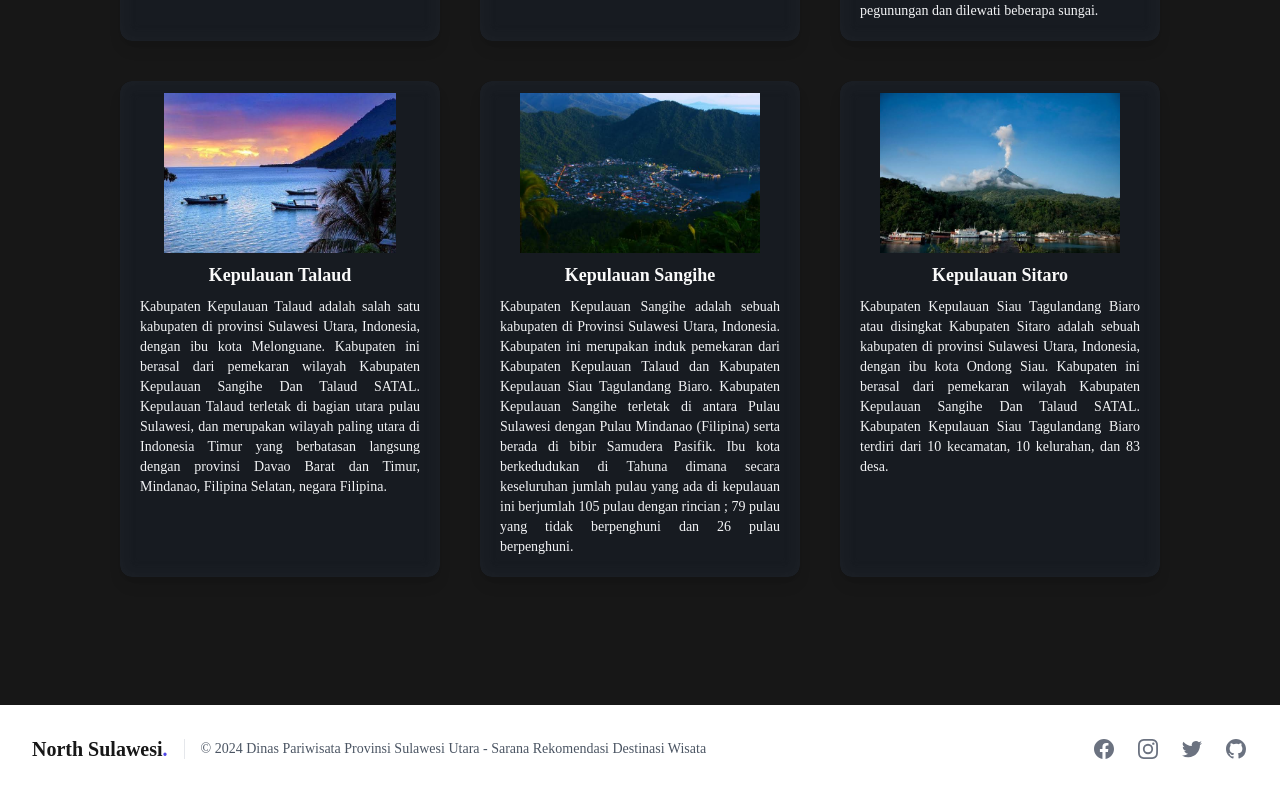
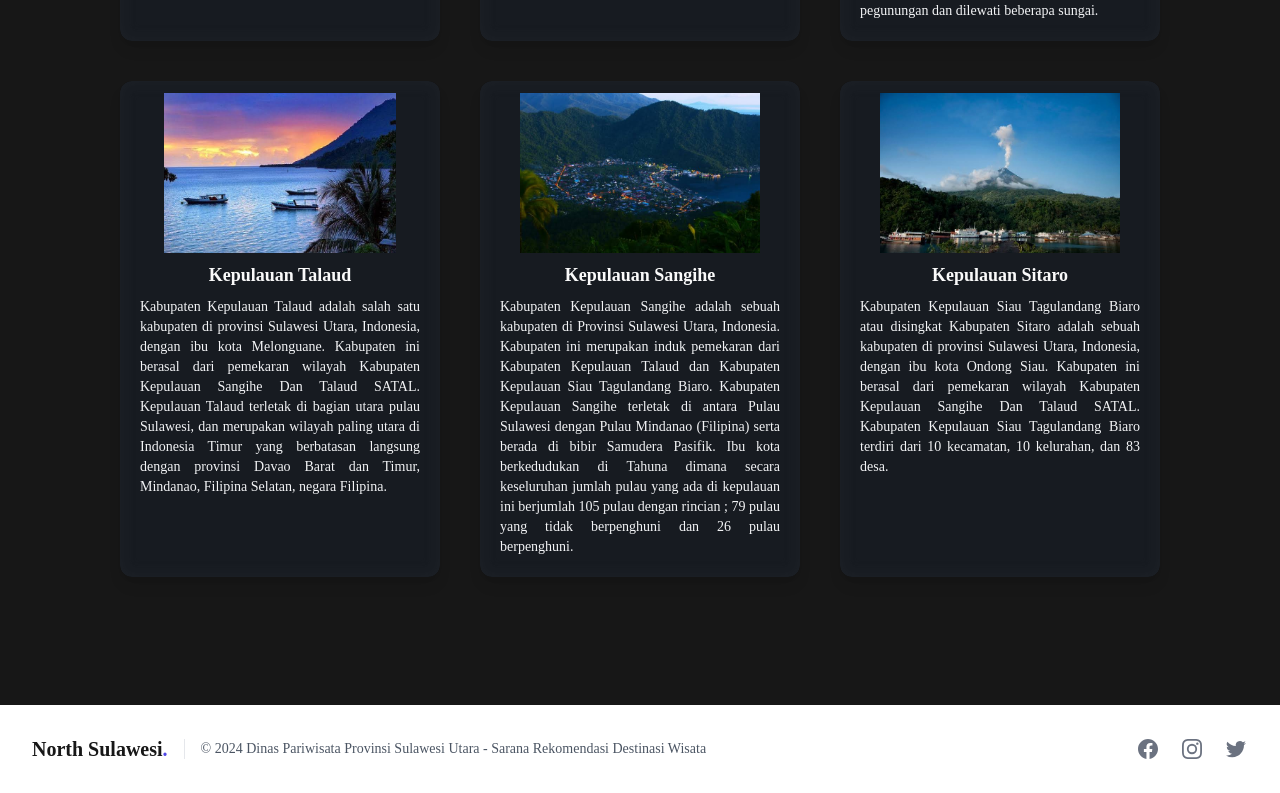
Before and after one commit to ywauran/north-sulawesi, a React (Create React App) app: page /explore in a window 1280 px wide. Shown: the part 2095-2888 px from the top of the page. Built offline with nearby package versions, Linux system fonts and the light colour scheme.

Commit message:
add link sosmed

```diff
--- a/src/components/Footer.jsx
+++ b/src/components/Footer.jsx
@@ -16,7 +16,7 @@ export const Footer = () => {
         </p>
         <span className="inline-flex justify-center mt-4 space-x-5 sm:ml-auto sm:mt-0 sm:justify-start">
           <a
-            href="https://www.facebook.com/"
+            href="https://www.facebook.com/disparsulut?mibextid=9idTr45qYp7jtedz"
             target="_blank"
             rel="noreferrer"
             className="text-gray-500 hover:text-[#1877F2]"
@@ -38,7 +38,7 @@ export const Footer = () => {
           </a>
 
           <a
-            href="https://www.instagram.com/"
+            href="https://www.instagram.com/northsulawesitourism?igsh=MW93MGs4Z2QyZGR4bg=="
             target="_blank"
             rel="noreferrer"
             className="text-gray-500 hover:text-[#E4405F]"
@@ -78,28 +78,6 @@ export const Footer = () => {
               ></path>
             </svg>
           </a>
-
-          <a
-            href="https://github.com/Achziil/Balinesia"
-            target="_blank"
-            rel="noreferrer"
-            className="text-gray-500 hover:text-[#181717]"
-          >
-            <span className="sr-only">GitHub</span>
-            <svg
-              className="w-6 h-6"
-              fill="currentColor"
-              viewBox="0 0 24 24"
-              aria-hidden="true"
-            >
-              <path
-                fillRule="evenodd"
-                d="M12 2C6.477 2 2 6.484 2 12.017c0 4.425 2.865 8.18 6.839 9.504.5.092.682-.217.682-.483 0-.237-.008-.868-.013-1.703-2.782.605-3.369-1.343-3.369-1.343-.454-1.158-1.11-1.466-1.11-1.466-.908-.62.069-.608.069-.608 1.003.07 1.531 1.032 1.531 1.032.892 1.53 2.341 1.088 2.91.832.092-.647.35-1.088.636-1.338-2.22-.253-4.555-1.113-4.555-4.951 0-1.093.39-1.988 1.029-2.688-.103-.253-.446-1.272.098-2.65 0 0 .84-.27 2.75 1.026A9.564 9.564 0 0112 6.844c.85.004 1.705.115 2.504.337 1.909-1.296 2.747-1.027 2.747-1.027.546 1.379.202 2.398.1 2.651.64.7 1.028 1.595 1.028 2.688 0 3.848-2.339 4.695-4.566 4.943.359.309.678.92.678 1.855 0 1.338-.012 2.419-.012 2.747 0 .268.18.58.688.482A10.019 10.019 0 0022 12.017C22 6.484 17.522 2 12 2z"
-                clipRule="evenodd"
-                className=""
-              ></path>
-            </svg>
-          </a>
         </span>
       </div>
     </section>
```
